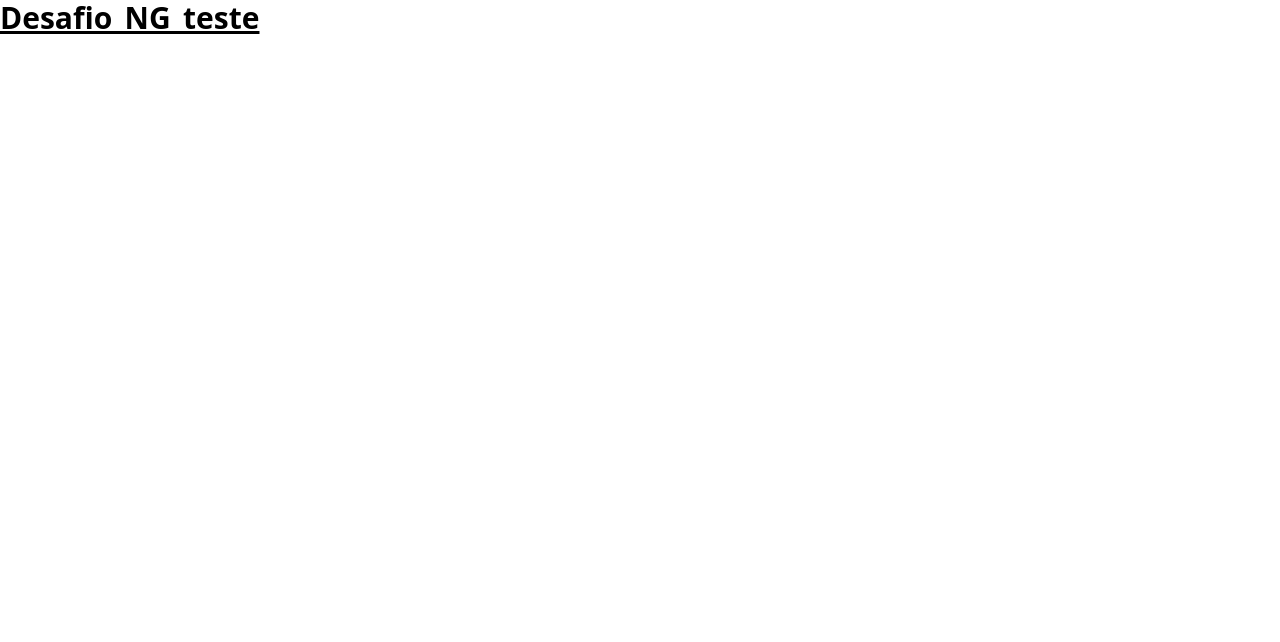
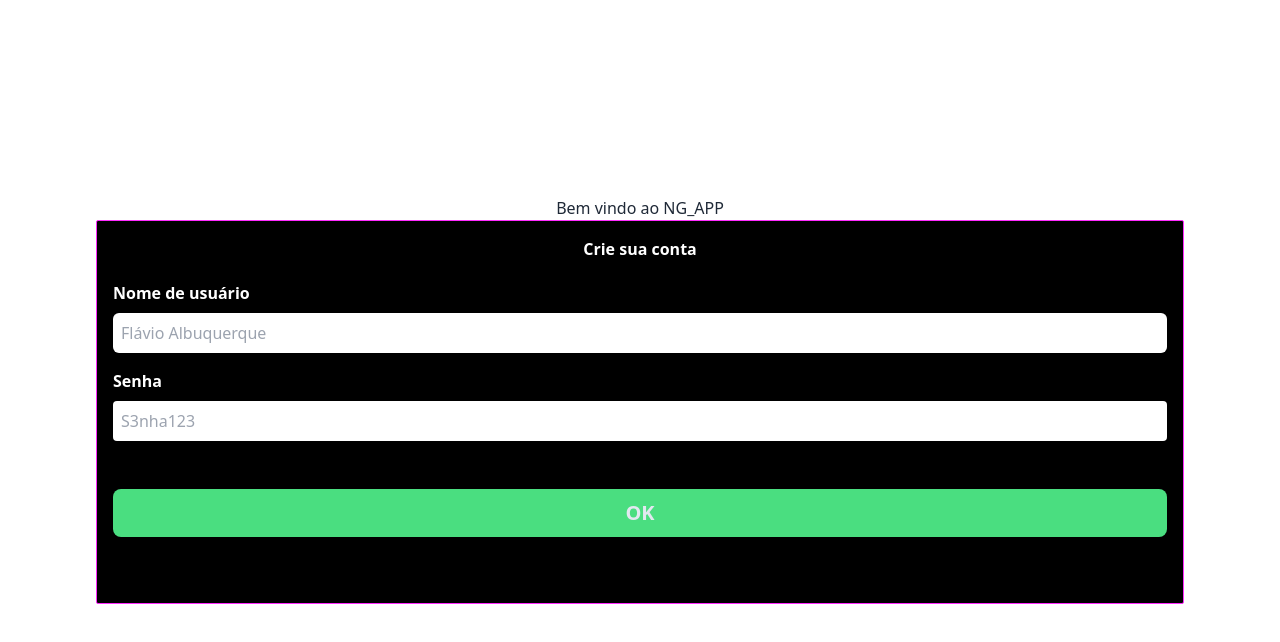
Before and after one commit to HalisterFernando/gzbank, a React (Create React App) app in the folder app/frontend/: page / in a window 1280 px wide. Shown: the top 642 px of the page. Built offline with nearby package versions, Linux system fonts and the light colour scheme.

Commit message:
build: :art: cores personalizadas do tailwind, personalização do daisyui

```diff
--- a/app/frontend/src/App.tsx
+++ b/app/frontend/src/App.tsx
@@ -1,11 +1,13 @@
 import React from 'react';
+import Login from './pages/Login';
 
 
 
 function App() {
   return (
     <div className="App">
-     <h1 className='text-3xl font-bold underline'>Desafio_NG_teste</h1>
+     <Login />
+
     </div>
   );
 }
--- a/app/frontend/tailwind.config.js
+++ b/app/frontend/tailwind.config.js
@@ -4,7 +4,22 @@
     "./src/**/*.{js,jsx,ts,tsx}",
   ],
   theme: {
-    extend: {},
+    extend: {
+      colors: {
+        "ng-pink": "#FE2BFE",
+        "ng-green": "#03D60F"
+      }
+    },
   },
-  plugins: [],
+  plugins: [require("daisyui")],
+  daisyui: {
+    styled: false,
+    themes: true,
+    base: true,
+    utils: true,
+    logs: true,
+    rtl: false,
+    prefix: "",
+    darkTheme: "dark",
+  },
 }
```
